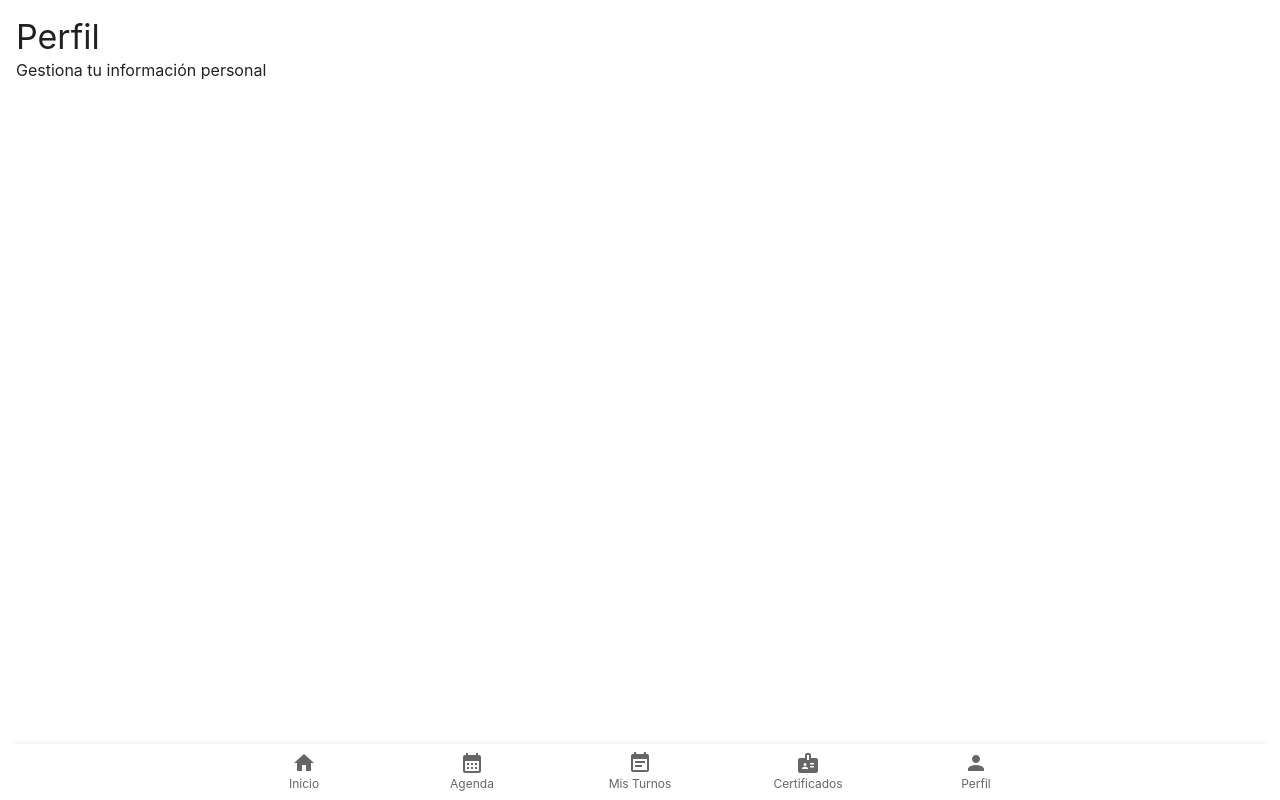
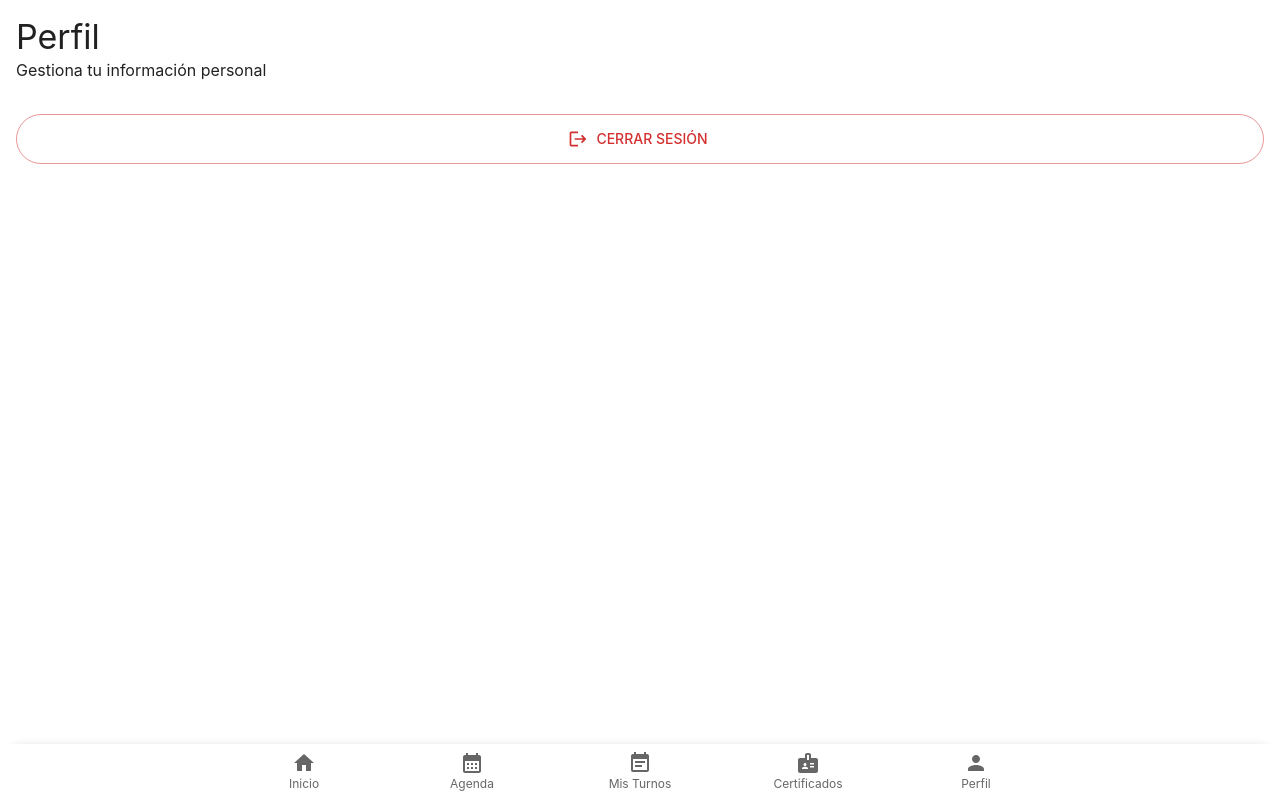
Before and after one commit to cetusmx/punto-zero, a React (Vite) app in the folder client/: page /perfil in a window 1280 px wide. Built offline with nearby package versions, Linux system fonts and the light colour scheme; no server answers; sample sign-in values are in the browser's storage.

Commit message:
add logout button to profile page

```diff
--- a/client/src/pages/ProfilePage.jsx
+++ b/client/src/pages/ProfilePage.jsx
@@ -1,10 +1,32 @@
-import { Box, Typography } from '@mui/material'
+import { useNavigate } from 'react-router-dom'
+import { Box, Typography, Button } from '@mui/material'
+import LogoutIcon from '@mui/icons-material/Logout'
+import { useAuth } from '../context/AuthContext'
 
 export default function ProfilePage() {
+  const navigate = useNavigate()
+  const { logout } = useAuth()
+
+  function handleLogout() {
+    logout()
+    navigate('/login', { replace: true })
+  }
+
   return (
     <Box>
       <Typography variant="h4">Perfil</Typography>
-      <Typography color="text.secondary">Gestiona tu información personal</Typography>
+      <Typography color="text.secondary" sx={{ mb: 4 }}>Gestiona tu información personal</Typography>
+
+      <Button
+        variant="outlined"
+        color="error"
+        startIcon={<LogoutIcon />}
+        onClick={handleLogout}
+        fullWidth
+        sx={{ borderRadius: 3, py: 1.5 }}
+      >
+        Cerrar sesión
+      </Button>
     </Box>
   )
 }
```
